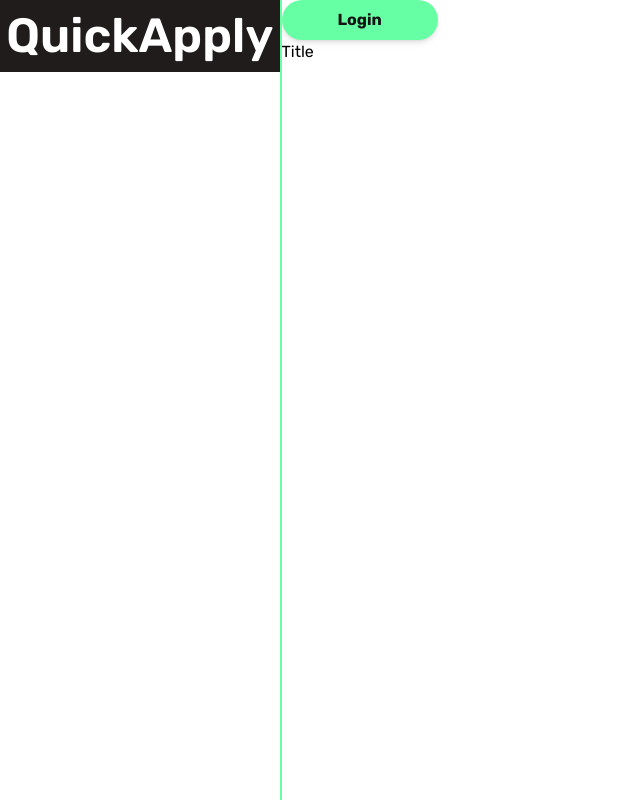
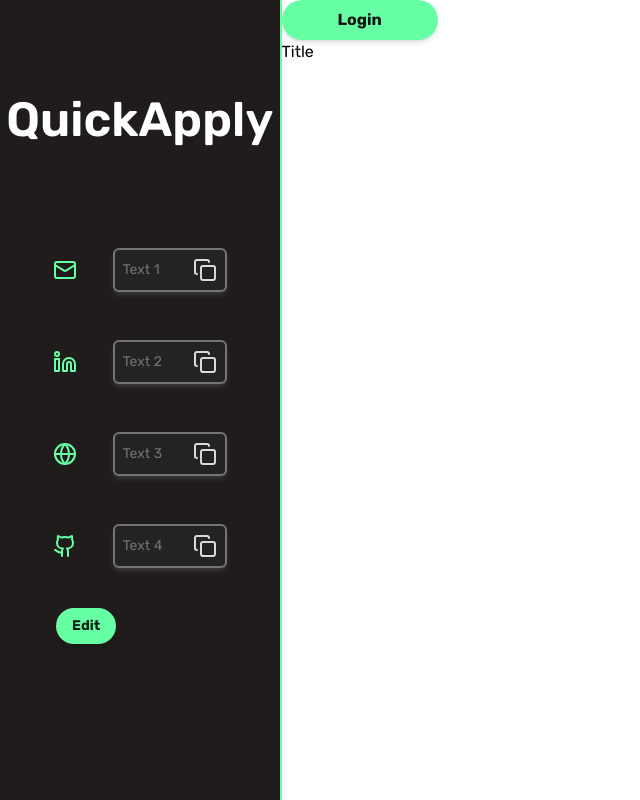
Before and after one commit to kevinliu399/QuickApply, a React (Create React App) app: page / in a window 1280 px wide. Shown: the whole page, without its empty margins (0-640 px from the left). Built offline with nearby package versions, Linux system fonts and the light colour scheme.

Commit message:
DEV: Added sidebar

```diff
--- a/package.json
+++ b/package.json
@@ -12,8 +12,10 @@
     "@types/jest": "^27.5.2",
     "@types/node": "^16.18.97",
     "@types/react-dom": "^18.3.0",
+    "lucide-react": "^0.381.0",
     "react": "^18.3.0",
     "react-dom": "^18.3.0",
+    "react-icons": "^5.2.1",
     "react-scripts": "^5.0.1",
     "typescript": "^5.4.5",
     "web-vitals": "^2.1.4"
@@ -46,7 +48,6 @@
     "@types/react": "^18.3.0",
     "autoprefixer": "^10.4.19",
     "postcss": "^8.4.38",
-    "tailwindcss": "^3.4.3",
     "tailwindcss": "^3.4.3"
   },
   "description": "This project was bootstrapped with [Create React App](https://github.com/facebook/create-react-app).",
--- a/src/components/Sidebar/Sidebar.css
+++ b/src/components/Sidebar/Sidebar.css
@@ -1,14 +1 @@
 @import url('https://fonts.googleapis.com/css2?family=Rubik:ital,wght@0,300..900;1,300..900&display=swap');
-
-
-.sidebar {
-    background-color: #201c1c;
-}
-
-.sidebar-title {
-    font-size: 48px;
-    color: #fff;
-    font-family: "Rubik";
-    font-weight: 600;
-    text-align: center;
-}
--- a/src/components/Sidebar/Sidebar.tsx
+++ b/src/components/Sidebar/Sidebar.tsx
@@ -1,16 +1,115 @@
-import React from 'react';
-import './Sidebar'
+import React, { useState, ChangeEvent } from 'react';
+import { Mail, Linkedin, Globe, Github, Copy, X } from 'lucide-react'; // Import icons from Lucide
 import './Sidebar.css';
 
 
+// TextWithCopyIcon component
+const TextWithCopyIcon: React.FC<{ text: string, isEditing: boolean, onChange: (event: ChangeEvent<HTMLInputElement>) => void, onCopy: () => void, onClear: () => void }> = ({ text, isEditing, onChange, onCopy, onClear }) => (
+  <div className="bg-[#232323] rounded-md p-2 flex items-center flex-1 ml-2 border-2 border-[rgba(169,169,169,0.6)]" style={{ boxShadow: '0 4px 6px -1px rgba(255, 255, 255, 0.1), 0 2px 4px -1px rgba(255, 255, 255, 0.06)' }}>
+    {isEditing ? (
+      <input
+        type="text"
+        value={text}
+        onChange={onChange}
+        className="flex-1 bg-[#232323] text-[rgba(169,169,169,0.6)] border-none outline-none font-rubik text-sm"
+      />
+    ) : (
+      <span className="flex-1 text-[rgba(169,169,169,0.6)] font-rubik text-sm">{text}</span>
+    )}
+    {isEditing ? (
+      <X
+        color="#d9d9d9"
+        className="ml-2 cursor-pointer text-white"
+        onClick={onClear}
+      />
+    ) : (
+      <Copy
+        color="#d9d9d9"
+        className="ml-2 cursor-pointer text-white"
+        onClick={onCopy}
+      />
+    )}
+  </div>
+);
+
+// TextWithIcon component
+const TextWithIcon: React.FC<{ text: string, icon: React.ReactNode, isEditing: boolean, onChange: (event: ChangeEvent<HTMLInputElement>) => void, onCopy: () => void, onClear: () => void }> = ({ text, icon, isEditing, onChange, onCopy, onClear }) => (
+  <div className="flex items-center my-2 w-4/5 my-3 p-3 rounded-md" >
+    <div className="mr-7 text-3xl">{icon}</div>
+    <TextWithCopyIcon text={text} isEditing={isEditing} onChange={onChange} onCopy={onCopy} onClear={onClear} />
+  </div>
+);
+
+// SidebarContent component
+const SidebarContent: React.FC<{ texts: { text: string, icon: React.ReactNode }[], isEditing: boolean, handleTextChange: (index: number, event: ChangeEvent<HTMLInputElement>) => void, handleCopyClick: (text: string) => void, handleEditClick: () => void, handleClearClick: (index: number) => void }> = ({ texts, isEditing, handleTextChange, handleCopyClick, handleEditClick, handleClearClick }) => (
+  <div className="links-box flex flex-col items-center w-full">
+    {texts.map((item, index) => (
+      <TextWithIcon
+        key={index}
+        text={item.text}
+        icon={item.icon}
+        isEditing={isEditing}
+        onChange={(e) => handleTextChange(index, e)}
+        onCopy={() => handleCopyClick(item.text)}
+        onClear={() => handleClearClick(index)}
+      />
+    ))}
+    <button onClick={handleEditClick} className="self-start mb-4 ml-10 mt-4 flex items-center bg-[#67FFA4] text-black px-4 py-2 rounded-full shadow-lg hover:bg-[#57e293] text-center font-bold text-sm">
+      {isEditing ? 'Save' : 'Edit'}
+    </button>
+  </div>
+);
+
+// Sidebar component
 const Sidebar: React.FC = () => {
-    return (
-        <div className='sidebar'>
-            <h1 className='sidebar-title'>
-                QuickApply
-            </h1>
-        </div>
-    )
-}
+  const [isEditing, setIsEditing] = useState<boolean>(false);
+  const [texts, setTexts] = useState<{ text: string, icon: React.ReactNode }[]>([
+    { text: 'Text 1', icon: <Mail className="text-[#67ffa4]" /> },
+    { text: 'Text 2', icon: <Linkedin className="text-[#67ffa4]" /> },
+    { text: 'Text 3', icon: <Globe className="text-[#67ffa4]" /> },
+    { text: 'Text 4', icon: <Github className="text-[#67ffa4]" /> },
+  ]);
+
+  const handleEditClick = () => {
+    setIsEditing(!isEditing);
+  };
+
+  const handleTextChange = (index: number, event: ChangeEvent<HTMLInputElement>) => {
+    const newTexts = [...texts];
+    newTexts[index].text = event.target.value;
+    setTexts(newTexts);
+  };
+
+  const handleCopyClick = (text: string) => {
+    navigator.clipboard.writeText(text).then(() => {
+      alert('Copied to clipboard!');
+    }).catch(err => {
+      alert('Failed to copy!');
+      console.error('Error copying text: ', err);
+    });
+  };
+
+  const handleClearClick = (index: number) => {
+    const newTexts = [...texts];
+    newTexts[index].text = '';
+    setTexts(newTexts);
+  };
+
+  return (
+    <div className="bg-[#201c1c] flex flex-col items-center p-4 h-screen">
+      <h1 className="text-5xl mb-20 mt-20 font-rubik font-semibold text-center text-[rgba(255,255,255)]">
+        QuickApply
+      </h1>
+      <SidebarContent
+        texts={texts}
+        isEditing={isEditing}
+        handleTextChange={handleTextChange}
+        handleCopyClick={handleCopyClick}
+        handleEditClick={handleEditClick}
+        handleClearClick={handleClearClick}
+      />
+    </div>
+  );
+};
 
 export default Sidebar;
```
Also changed, not shown: 1 other file (tests, documents, lock files or other folders).
